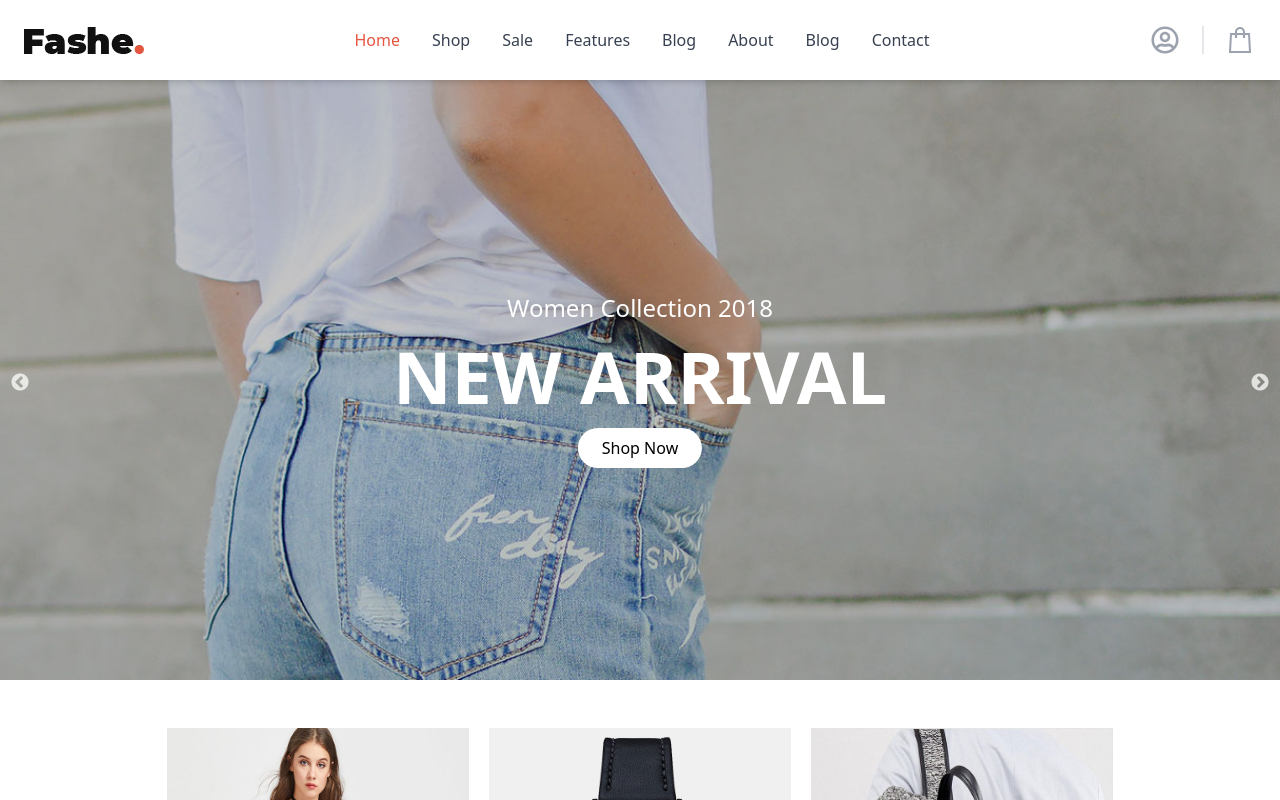
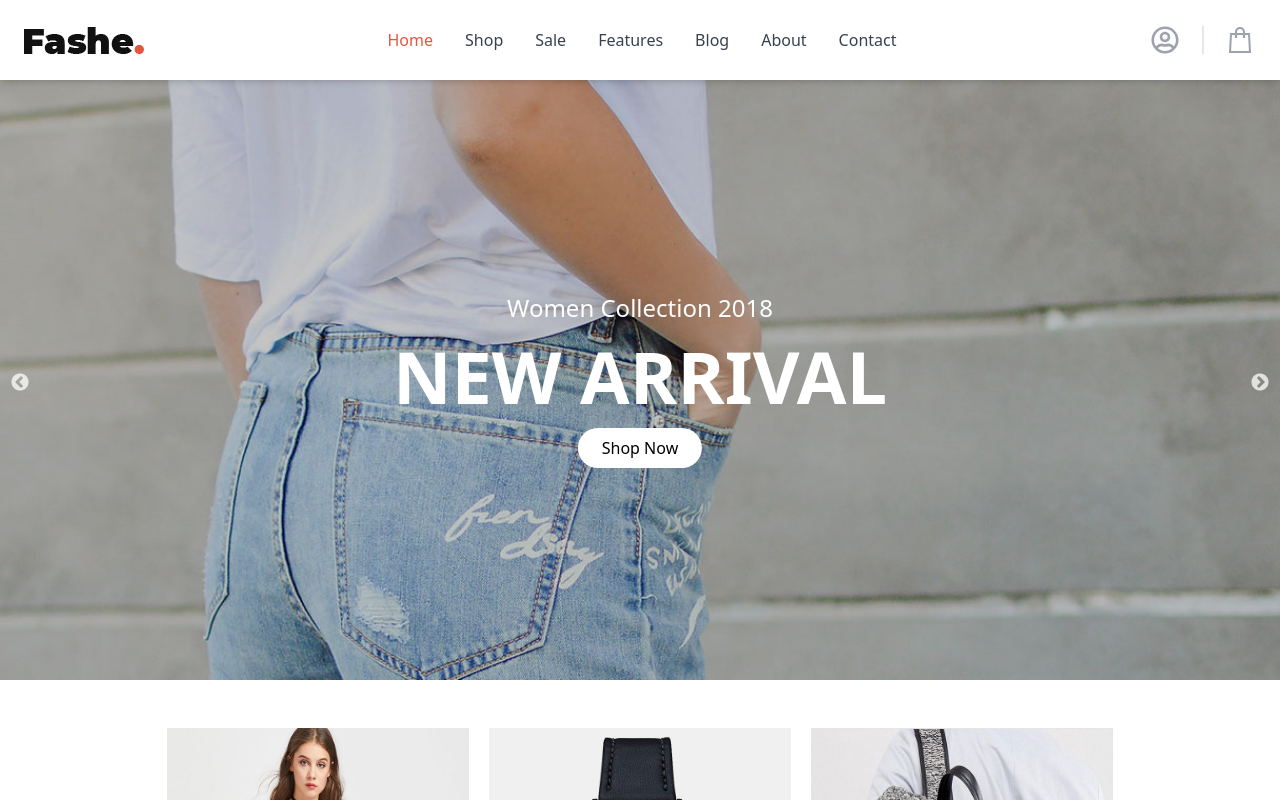
Before and after one commit to Nassimakhandari/React_Final_Project_Nassima_Khandari, a React (Create React App) app: page / in a window 1280 px wide. Shown: the top 800 px of the page. Built offline with nearby package versions, Linux system fonts and the light colour scheme; the HTML template or start-up script is replaced by a standard one.

Commit message:
add responsive of navbar

```diff
--- a/src/layouts/navbar.jsx
+++ b/src/layouts/navbar.jsx
@@ -1,80 +1,61 @@
-import React from 'react';
+import React, { useState } from "react";
 import images from '../constant/images';
 import { FaRegUserCircle } from 'react-icons/fa';
 import { LiaShoppingBagSolid } from "react-icons/lia";
 
 const Navbar = () => {
+    const [isMenuOpen, setIsMenuOpen] = useState(false);
+
+    const toggleMenu = () => {
+        setIsMenuOpen(!isMenuOpen);
+    };
+
     return (
-        <>
-            <nav class="bg-white border-gray-200 dark:bg-gray-900 shadow-md p-2 fixed z-20 top-0 left-0 right-0">
-                <div class="max-w-screen-xl flex flex-wrap items-center justify-between mx-auto p-4 ">
-                    <img src={images.logo} alt="" />
-                    <div class="flex items-center md:order-2 space-x-3 md:space-x-0 rtl:space-x-reverse gap-5">
-                        <button type="button" class="flex text-sm bg-gray-800 rounded-full md:me-0 focus:ring-4 focus:ring-gray-300 dark:focus:ring-gray-600" id="user-menu-button" aria-expanded="false" data-dropdown-toggle="user-dropdown" data-dropdown-placement="bottom">
-                            <span class="sr-only">Open user menu</span>
-                            <button><FaRegUserCircle className='w-16 h-7 text-gray-400 bg-white border-r-[2px] pr-3 ' /></button>
-
+        <nav className="bg-white border-gray-200 dark:bg-gray-900 shadow-md p-2 fixed z-20 top-0 left-0 right-0">
+            <div className="max-w-screen-xl flex flex-wrap items-center justify-between mx-auto p-4">
+                <img src={images.logo} alt="Logo" />
+                <div className="flex items-center md:order-2 space-x-3 md:space-x-0 rtl:space-x-reverse gap-5">
+                    <button type="button" className="flex text-sm bg-gray-800 rounded-full md:me-0 focus:ring-4 focus:ring-gray-300 dark:focus:ring-gray-600" onClick={toggleMenu}
+                    >
+                        <FaRegUserCircle className='w-16 h-7 text-gray-400 bg-white border-r-[2px] pr-3' />
                     </button>
                     <button><LiaShoppingBagSolid className='w-8 h-8 text-gray-400 bg-white' /></button>
-                        <div class="z-50 hidden my-4 text-base list-none bg-white divide-y divide-gray-100 rounded-lg shadow dark:bg-gray-700 dark:divide-gray-600" id="user-dropdown">
-                            <div class="px-4 py-3">
-                                <span class="block text-sm text-gray-900 dark:text-white">Bonnie Green</span>
-                                <span class="block text-sm  text-gray-500 truncate dark:text-gray-400">name@flowbite.com</span>
-                            </div>
-                            <ul class="py-2" aria-labelledby="user-menu-button">
-                                <li>
-                                    <a href="#" class="block px-4 py-2 text-sm text-gray-700 hover:bg-gray-100 dark:hover:bg-gray-600 dark:text-gray-200 dark:hover:text-white">Dashboard</a>
-                                </li>
-                                <li>
-                                    <a href="#" class="block px-4 py-2 text-sm text-gray-700 hover:bg-gray-100 dark:hover:bg-gray-600 dark:text-gray-200 dark:hover:text-white">Settings</a>
-                                </li>
-                                <li>
-                                    <a href="#" class="block px-4 py-2 text-sm text-gray-700 hover:bg-gray-100 dark:hover:bg-gray-600 dark:text-gray-200 dark:hover:text-white">Earnings</a>
-                                </li>
-                                <li>
-                                    <a href="#" class="block px-4 py-2 text-sm text-gray-700 hover:bg-gray-100 dark:hover:bg-gray-600 dark:text-gray-200 dark:hover:text-white">Sign out</a>
-                                </li>
-                            </ul>
-                        </div>
-                        <button data-collapse-toggle="navbar-user" type="button" class="inline-flex items-center p-2 w-10 h-10 justify-center text-sm text-gray-500 rounded-lg md:hidden hover:bg-gray-100 focus:outline-none focus:ring-2 focus:ring-gray-200 dark:text-gray-400 dark:hover:bg-gray-700 dark:focus:ring-gray-600" aria-controls="navbar-user" aria-expanded="false">
-                            <span class="sr-only">Open main menu</span>
-                            <svg class="w-5 h-5" aria-hidden="true" xmlns="http://www.w3.org/2000/svg" fill="none" viewBox="0 0 17 14">
-                                <path stroke="currentColor" stroke-linecap="round" stroke-linejoin="round" stroke-width="2" d="M1 1h15M1 7h15M1 13h15" />
+                    <button data-collapse-toggle="navbar-user" type="button" className="inline-flex items-center p-2 w-10 h-10 justify-center text-sm text-gray-500 rounded-lg md:hidden hover:bg-gray-100 focus:outline-none focus:ring-2 focus:ring-gray-200 dark:text-gray-400 dark:hover:bg-gray-700 dark:focus:ring-gray-600" aria-controls="navbar-user" aria-expanded={isMenuOpen} onClick={toggleMenu}
+                    >
+                        <span className="sr-only">Open main menu</span>
+                        <svg className="w-5 h-5" aria-hidden="true" xmlns="http://www.w3.org/2000/svg" fill="none" viewBox="0 0 17 14">
+                            <path stroke="currentColor" strokeLinecap="round" strokeLinejoin="round" strokeWidth="2" d="M1 1h15M1 7h15M1 13h15" />
                         </svg>
                     </button>
                 </div>
-                    <div class="items-center justify-between hidden w-full md:flex md:w-auto md:order-1" id="navbar-user">
-                        <ul class="flex flex-col text-base p-4 md:p-0 mt-4 border border-gray-100 rounded-lg bg-gray-50 md:space-x-8 rtl:space-x-reverse md:flex-row md:mt-0 md:border-0 md:bg-white dark:bg-gray-800 md:dark:bg-gray-900 dark:border-gray-700">
+                <div className={`items-center justify-between w-full md:flex md:w-auto md:order-1 ${isMenuOpen ? 'block' : 'hidden'}`} id="navbar-user"
+                >
+                    <ul className="flex flex-col text-base p-4 md:p-0 mt-4 border border-gray-100 rounded-lg bg-gray-50 md:space-x-8 rtl:space-x-reverse md:flex-row md:mt-0 md:border-0 md:bg-white dark:bg-gray-800 md:dark:bg-gray-900 dark:border-gray-700">
                         <li>
-                                <a href="#" class="block py-2 px-3 text-[#e65540] hover:border-b-[1px] border-black md:bg-transparent  md:p-0 " aria-current="page">Home</a>
+                            <a href="#" className="block py-2 px-3 text-[#e65540] hover:border-b-[1px] border-black md:bg-transparent md:p-0" aria-current="page">Home</a>
                         </li>
                         <li>
-                                <a href="#" class="block py-2 px-3 text-gray-700  hover:border-b-[1px] border-black md:hover:bg-transparent md:p-0 dark:text-white dark:hover:bg-gray-700 dark:hover:text-white md:dark:hover:bg-transparent dark:border-gray-700">Shop</a>
+                            <a href="#" className="block py-2 px-3 text-gray-700 hover:border-b-[1px] border-black md:hover:bg-transparent md:p-0 dark:text-white dark:hover:bg-gray-700 dark:hover:text-white md:dark:hover:bg-transparent dark:border-gray-700">Shop</a>
                         </li>
                         <li>
-                                <a href="#" class="block py-2 px-3 text-gray-700  hover:border-b-[1px] border-black md:hover:bg-transparent md:p-0 dark:text-white dark:hover:bg-gray-700 dark:hover:text-white md:dark:hover:bg-transparent dark:border-gray-700">Sale</a>
+                            <a href="#" className="block py-2 px-3 text-gray-700 hover:border-b-[1px] border-black md:hover:bg-transparent md:p-0 dark:text-white dark:hover:bg-gray-700 dark:hover:text-white md:dark:hover:bg-transparent dark:border-gray-700">Sale</a>
                         </li>
                         <li>
-                                <a href="#" class="block py-2 px-3 text-gray-700  hover:border-b-[1px] border-black md:hover:bg-transparent md:p-0 dark:text-white dark:hover:bg-gray-700 dark:hover:text-white md:dark:hover:bg-transparent dark:border-gray-700">Features</a>
+                            <a href="#" className="block py-2 px-3 text-gray-700 hover:border-b-[1px] border-black md:hover:bg-transparent md:p-0 dark:text-white dark:hover:bg-gray-700 dark:hover:text-white md:dark:hover:bg-transparent dark:border-gray-700">Features</a>
                         </li>
                         <li>
-                                <a href="#" class="block py-2 px-3 text-gray-700  hover:border-b-[1px] border-black md:hover:bg-transparent md:p-0 dark:text-white dark:hover:bg-gray-700 dark:hover:text-white md:dark:hover:bg-transparent dark:border-gray-700">Blog</a>
+                            <a href="#" className="block py-2 px-3 text-gray-700 hover:border-b-[1px] border-black md:hover:bg-transparent md:p-0 dark:text-white dark:hover:bg-gray-700 dark:hover:text-white md:dark:hover:bg-transparent dark:border-gray-700">Blog</a>
                         </li>
                         <li>
-                                <a href="#" class="block py-2 px-3 text-gray-700  hover:border-b-[1px] border-black md:hover:bg-transparent md:p-0 dark:text-white dark:hover:bg-gray-700 dark:hover:text-white md:dark:hover:bg-transparent dark:border-gray-700">About</a>
+                            <a href="#" className="block py-2 px-3 text-gray-700 hover:border-b-[1px] border-black md:hover:bg-transparent md:p-0 dark:text-white dark:hover:bg-gray-700 dark:hover:text-white md:dark:hover:bg-transparent dark:border-gray-700">About</a>
                         </li>
                         <li>
-                                <a href="#" class="block py-2 px-3 text-gray-700  hover:border-b-[1px] border-black md:hover:bg-transparent md:p-0 dark:text-white dark:hover:bg-gray-700 dark:hover:text-white md:dark:hover:bg-transparent dark:border-gray-700">Blog</a>
-                            </li>
-                            <li>
-                                <a href="#" class="block py-2 px-3 text-gray-700  hover:border-b-[1px] border-black md:hover:bg-transparent md:p-0 dark:text-white dark:hover:bg-gray-700 dark:hover:text-white md:dark:hover:bg-transparent dark:border-gray-700">Contact</a>
+                            <a href="#" className="block py-2 px-3 text-gray-700 hover:border-b-[1px] border-black md:hover:bg-transparent md:p-0 dark:text-white dark:hover:bg-gray-700 dark:hover:text-white md:dark:hover:bg-transparent dark:border-gray-700">Contact</a>
                         </li>
                     </ul>
                 </div>
             </div>
         </nav>
-
-        </>
     );
 };
 
--- /dev/null
+++ b/src/style/home.css
@@ -0,0 +1,8 @@
+@media (max-width : 428px) {
+    .section2{
+        flex-direction: column;
+    }
+.section2-child{
+    width: 30vw;
+}
+}
```
Also changed, not shown: src/pages/home/Home.jsx (+10 -9 lines). Lines whose indentation alone changed are shown as unchanged.
